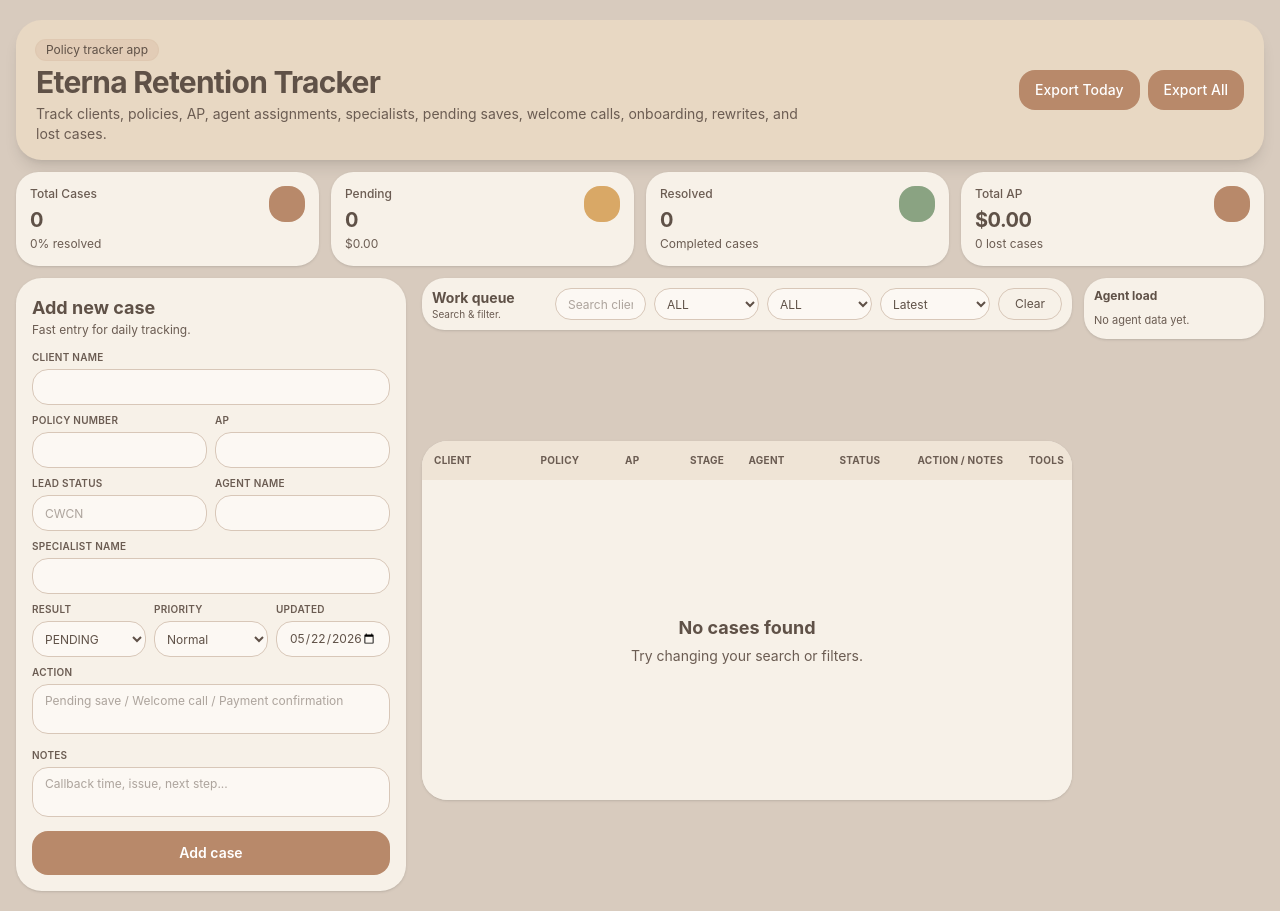
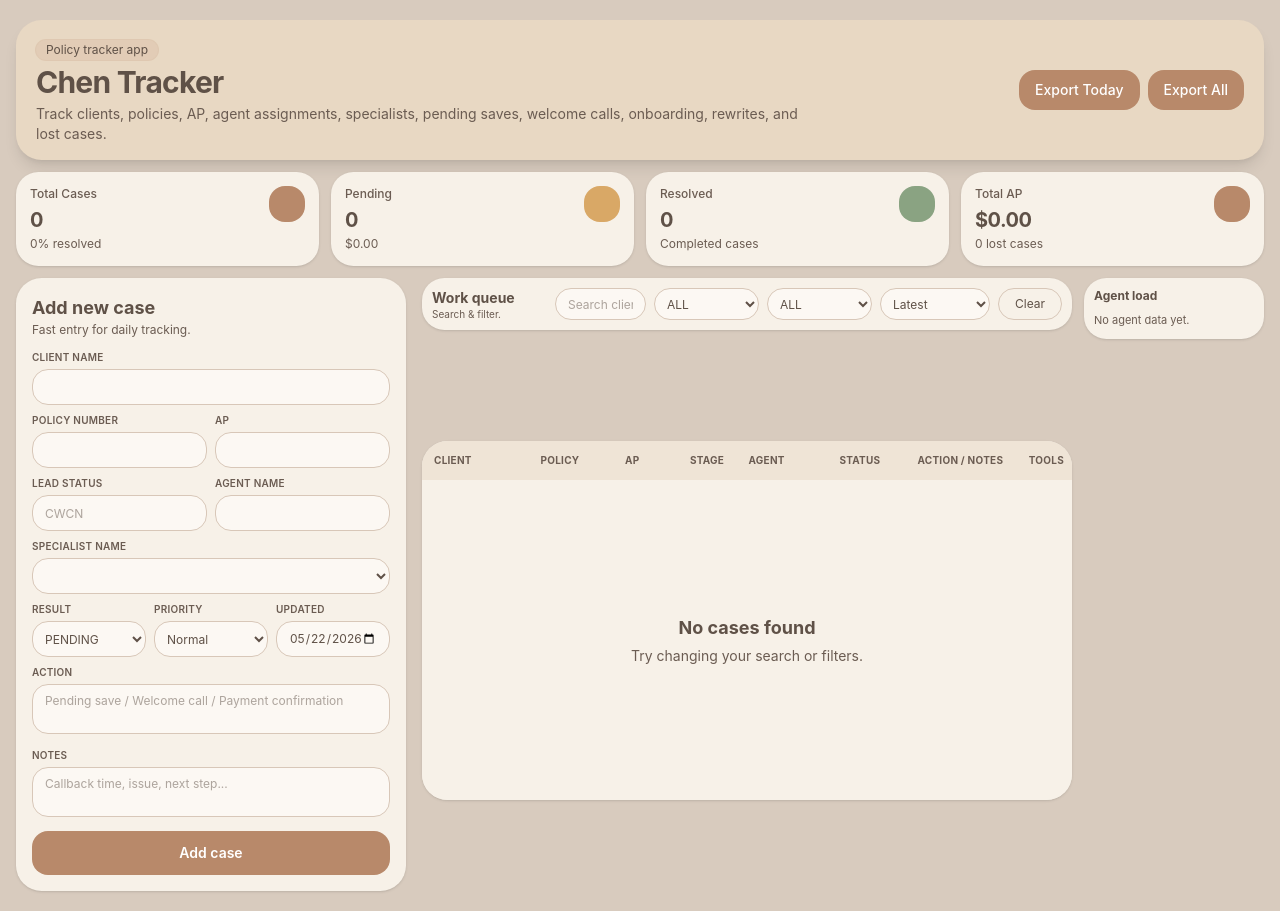
Before and after one commit to chengalang123-beep/chen-tracker-app, a React (Vite) app: page / in a window 1280 px wide. Built offline with nearby package versions, Linux system fonts and the light colour scheme.

Commit message:
Specialist update

```diff
--- a/src/App.jsx
+++ b/src/App.jsx
@@ -5,6 +5,7 @@ const GOOGLE_SHEET_WEB_APP_URL = "https://script.google.com/macros/s/AKfycbxQbzG
 
 const resultOptions = ["PENDING", "RESOLVED", "LOST"];
 const priorityOptions = ["Normal", "High", "Urgent"];
+const specialistOptions = ["", "Nisha", "Chen", "Rick"];
 
 const blankForm = {
   clientName: "",
@@ -279,7 +280,7 @@ export default function App() {
           <div className="flex flex-col gap-4 lg:flex-row lg:items-center lg:justify-between">
             <div>
               <div className="mb-1 inline-flex rounded-full bg-[#B8896A]/15 px-2.5 py-0.5 text-xs text-[#5F5147] ring-1 ring-[#B8896A]/20">Policy tracker app</div>
-              <h1 className="text-3xl font-bold tracking-tight">Eterna Retention Tracker</h1>
+              <h1 className="text-3xl font-bold tracking-tight">Chen Tracker</h1>
               <p className="mt-1 max-w-3xl text-sm text-[#6B5C52]">Track clients, policies, AP, agent assignments, specialists, pending saves, welcome calls, onboarding, rewrites, and lost cases.</p>
             </div>
             <div className="flex flex-wrap gap-2">
@@ -316,7 +317,7 @@ export default function App() {
                 <Input label="Lead status" value={form.leadStatus} onChange={(v) => updateForm("leadStatus", v)} placeholder="CWCN" />
                 <Input label="Agent name" value={form.agentName} onChange={(v) => updateForm("agentName", v)} />
               </div>
-              <Input label="Specialist name" value={form.specialistName} onChange={(v) => updateForm("specialistName", v)} />
+              <Select label="Specialist name" value={form.specialistName} onChange={(v) => updateForm("specialistName", v)} options={specialistOptions} />
               <div className="grid grid-cols-3 gap-2">
                 <Select label="Result" value={form.result} onChange={(v) => updateForm("result", v)} options={resultOptions} />
                 <Select label="Priority" value={form.priority} onChange={(v) => updateForm("priority", v)} options={priorityOptions} />
```
